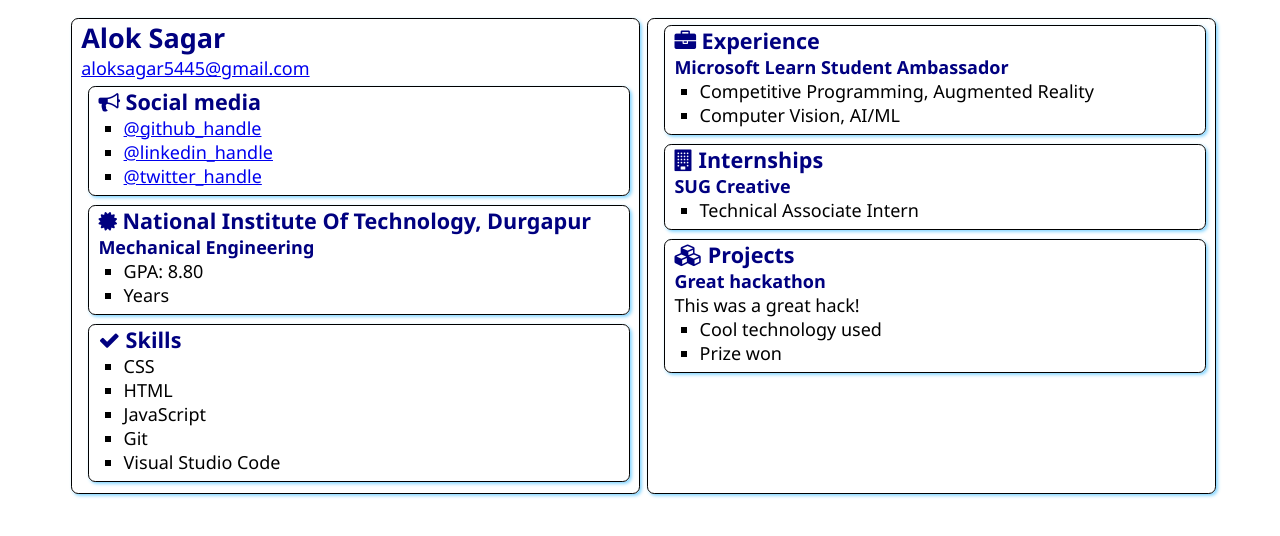
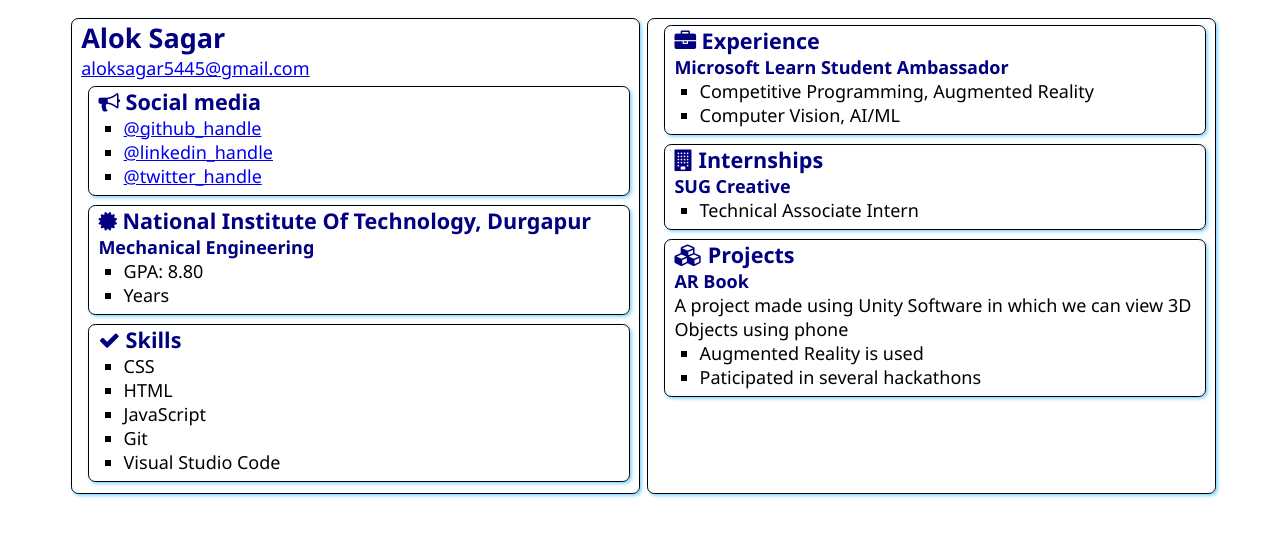
Before and after one commit to Alok5445Sagar/SATechnicalOnboarding, a plain HTML site: page src/index.html in a window 1280 px wide. Drawn offline with Linux system fonts and the light colour scheme.

Commit message:
Update index.html
Modified according to my informations.

```diff
--- a/src/index.html
+++ b/src/index.html
@@ -84,11 +84,11 @@
                     Projects
                 </h2>
 
-                <h3>Great hackathon</h3>
-                <div>This was a great hack!</div>
+                <h3>AR Book</h3>
+                <div>A project made using Unity Software in which we can view 3D Objects using phone</div>
                 <ul>
-                    <li>Cool technology used</li>
-                    <li>Prize won</li>
+                    <li>Augmented Reality is used</li>
+                    <li>Paticipated in several hackathons</li>
                 </ul>
             </section>
         </article>
```
